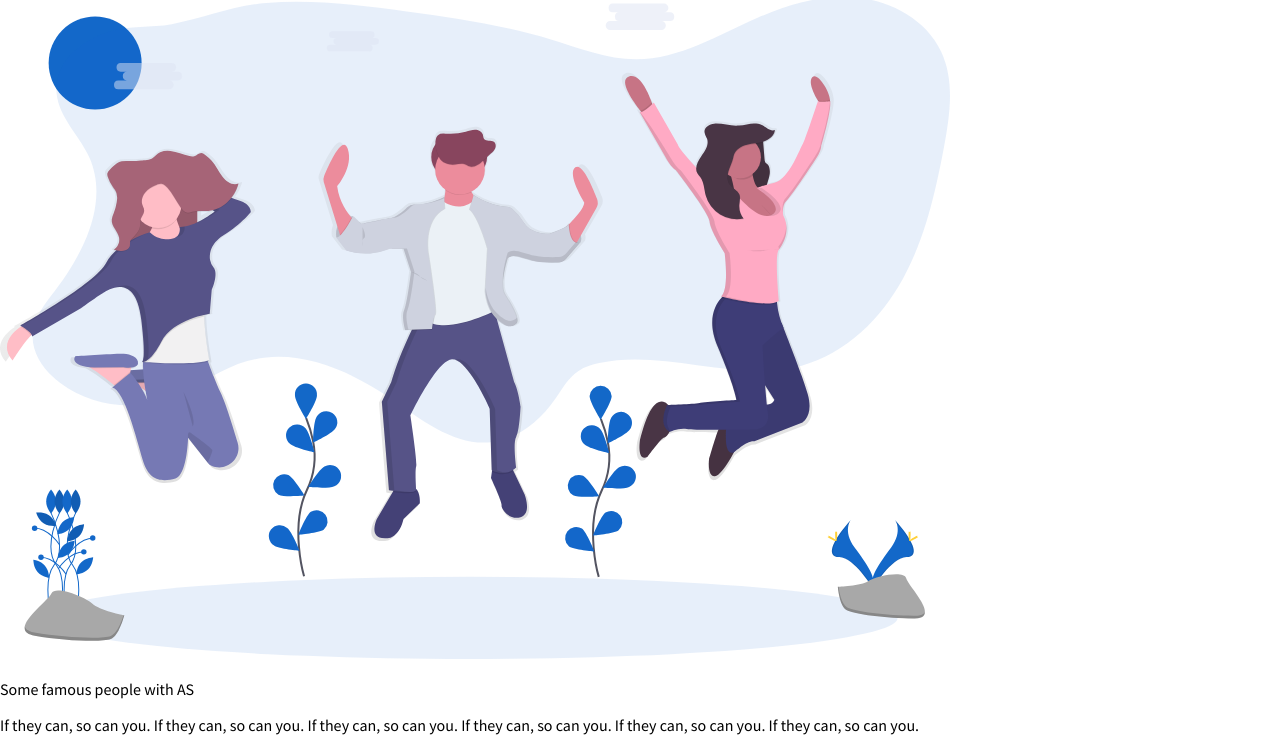
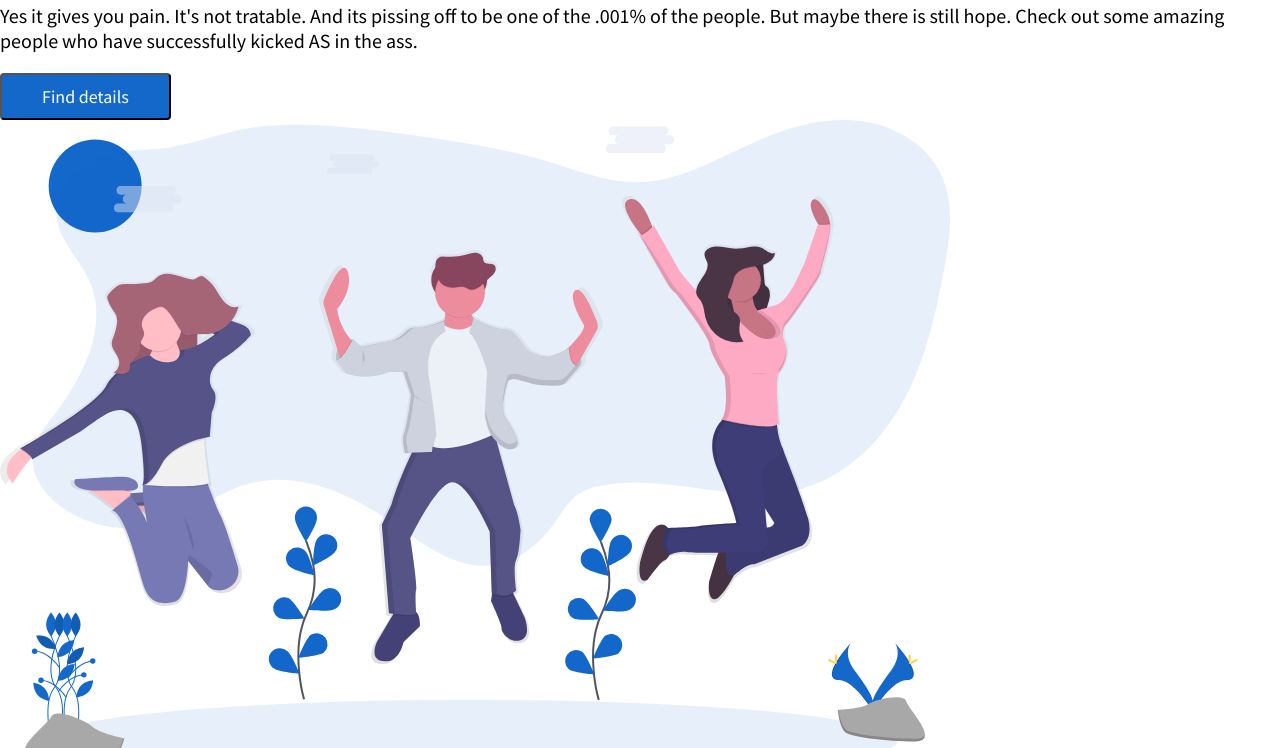
Before and after one commit to adityarao310/as-celebs, a plain HTML site: page index.html in a window 1280 px wide. Shown: the part 133-881 px from the top of the page. Drawn offline with Linux system fonts and the light colour scheme.

Commit message:
first css

```diff
--- a/css/style.css
+++ b/css/style.css
@@ -1,7 +1,34 @@
+/*
+- always add em to font sizes post defining base body font
+*/
 @import url('https://fonts.googleapis.com/css?family=Source+Sans+Pro:300,400,600,900');
 
-body, html {
+body {
     font-family: 'Source Sans Pro', sans-serif;
     height: 100%;
     margin: 0;
+    font-size: 12px;
 }
+
+.heading {
+    font-size: 3.5em;
+    font-weight: 900;
+}
+
+.subheading {
+    font-size: 1.67em;
+    font-weight: 400;
+}
+
+.main_button {
+    background-color: #1368c9;
+    color: white;
+    padding: 10px 40px;
+    font-size: 1.5em;
+    font-weight: 400;
+    font-family: 'Source Sans Pro', sans-serif;
+    text-align: center;
+    display: inline-block;
+    border-radius: 4px;
+    cursor: pointer;
+}
```
